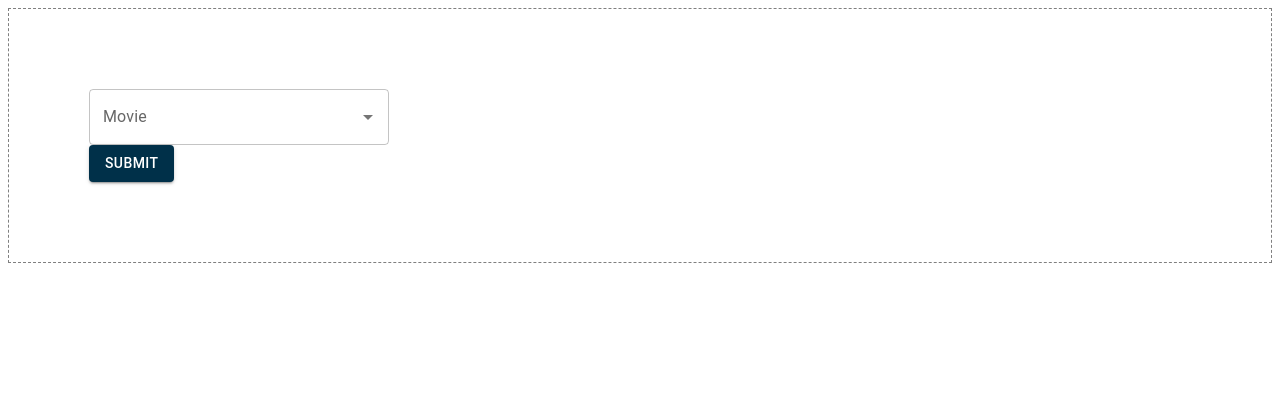
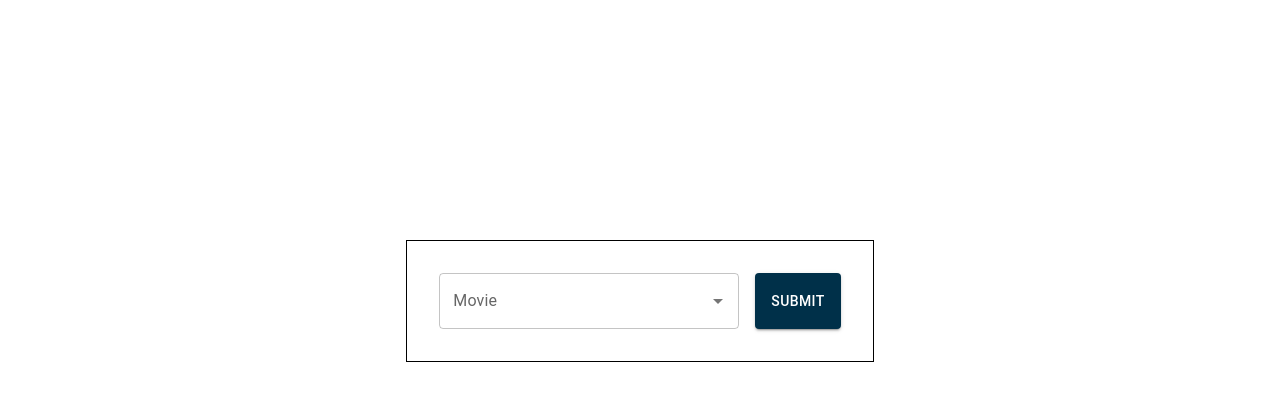
Before and after one commit to jordansp99/imdb250react, a React (Vite) app: page / in a window 1280 px wide. Shown: the top 400 px of the page. Built offline with nearby package versions, Linux system fonts and the light colour scheme.

Commit message:
added padding to UI elements

```diff
--- /dev/null
+++ b/src/Form.css
@@ -0,0 +1,11 @@
+
+form{
+  display: flex;
+  margin-top: 15rem;
+  justify-content: center;
+}
+.box{
+  display: flex;
+  padding: 2rem;
+  gap: 1rem;
+}
--- a/src/Form.jsx
+++ b/src/Form.jsx
@@ -3,6 +3,7 @@ import Autocomplete from '@mui/material/Autocomplete';
 import TextField from '@mui/material/TextField'; // Import TextField
 import { Button } from '@mui/material';
 import Box from '@mui/material/Box';
+import './Form.css'
 
 function Form() {
     const films = [
@@ -11,7 +12,7 @@ function Form() {
     ];
     return (
         <form>
-            <Box sx={{ p: 10, border: '1px dashed grey' }}>
+            <Box className= 'box' sx={{ border: '1px solid black' }}>
                 <Autocomplete
                     disablePortal
                     options={films}
```
